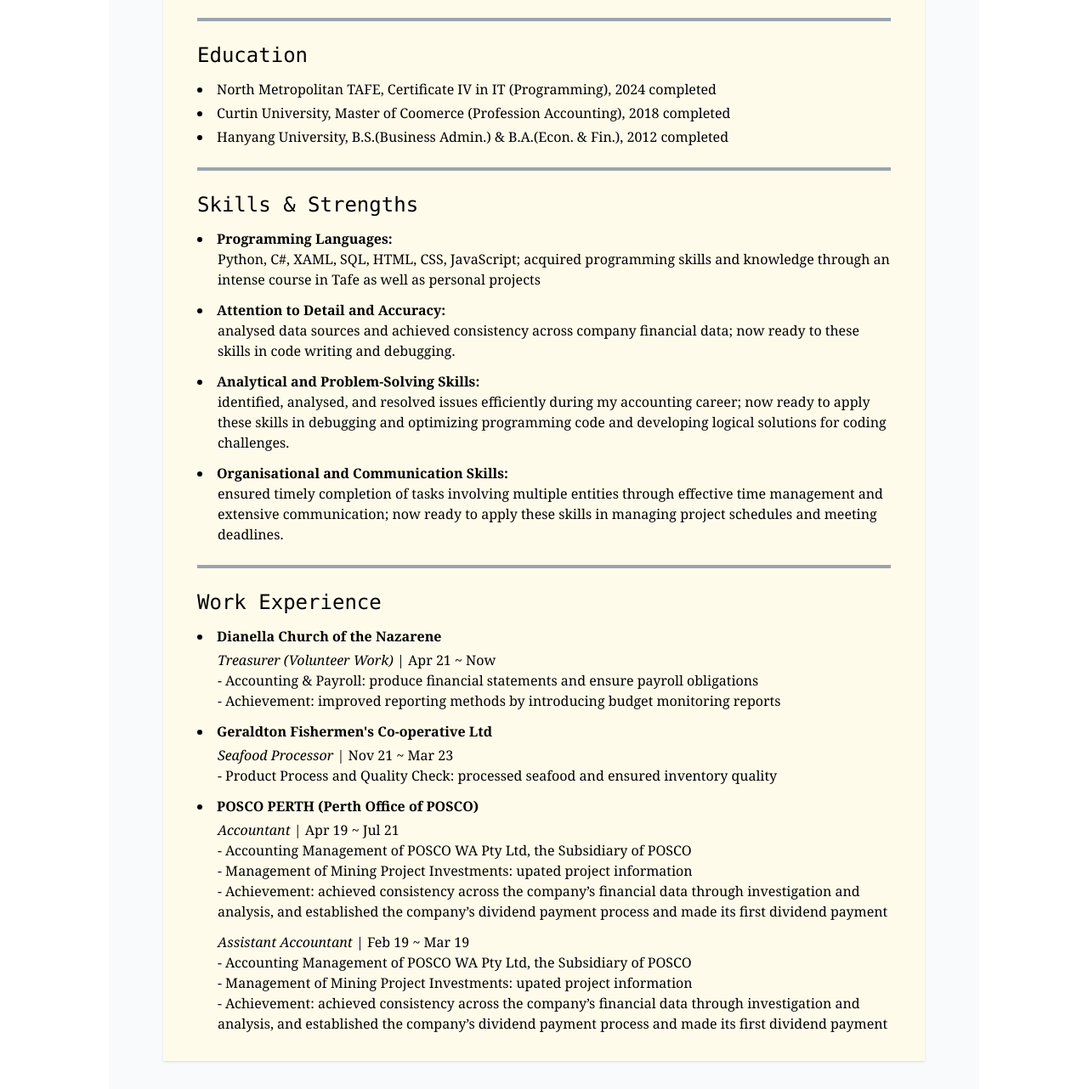
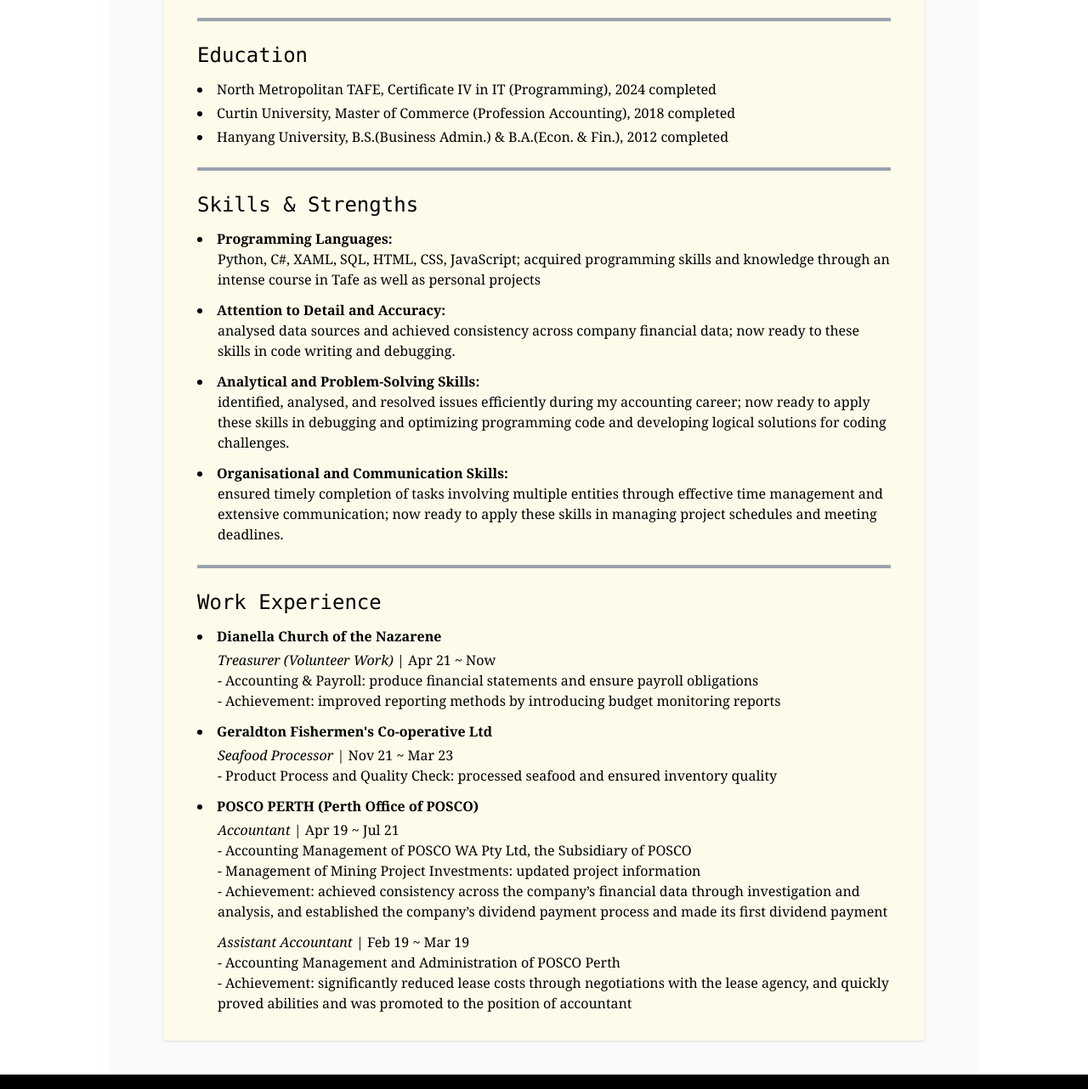
Before and after one commit to kangaroo-eating-carrots/Profile-Website, a website: page resume/resume.html in a window 1280 px wide. Shown: the part 415-1697 px from the top of the page at 85% size. Drawn offline with Linux system fonts and the light colour scheme.

Commit message:
fix: revise resume page incorrections

```diff
--- a/resume/resume.html
+++ b/resume/resume.html
@@ -66,7 +66,7 @@
         <h4 class="font-mono text-2xl mb-3 sub-title">Education</h4>
         <ul class="mt-3 list-inside list-disc font-serif doc-list">
           <li class="mt-1 mb-1">North Metropolitan TAFE, Certificate IV in IT (Programming), 2024 completed</li>
-          <li class="mt-1 mb-1">Curtin University, Master of Coomerce (Profession Accounting), 2018 completed</li>
+          <li class="mt-1 mb-1">Curtin University, Master of Commerce (Profession Accounting), 2018 completed</li>
           <li class="mt-1 mb-1">Hanyang University, B.S.(Business Admin.) & B.A.(Econ. & Fin.), 2012 completed</li>
         </ul>
       </section>
@@ -110,12 +110,11 @@
             POSCO PERTH (Perth Office of POSCO)
             <P class="mt-1 pl-6 font-normal" ><em>Accountant</em> | Apr 19 ~ Jul 21</P>
             <p class="pl-6 font-normal">- Accounting Management of POSCO WA Pty Ltd, the Subsidiary of POSCO</p>
-            <p class="pl-6 font-normal">- Management of Mining Project Investments: upated project information</p>
+            <p class="pl-6 font-normal">- Management of Mining Project Investments: updated project information</p>
             <p class="pl-6 font-normal">- Achievement: achieved consistency across the company’s financial data through investigation and analysis, and established the company’s dividend payment process and made its first dividend payment</p>
             <P class="mt-3 pl-6 font-normal" ><em>Assistant Accountant</em> | Feb 19 ~ Mar 19</P>
-            <p class="pl-6 font-normal">- Accounting Management of POSCO WA Pty Ltd, the Subsidiary of POSCO</p>
-            <p class="pl-6 font-normal">- Management of Mining Project Investments: upated project information</p>
-            <p class="pl-6 font-normal">- Achievement: achieved consistency across the company’s financial data through investigation and analysis, and established the company’s dividend payment process and made its first dividend payment</p>
+            <p class="pl-6 font-normal">- Accounting Management and Administration of POSCO Perth</p>
+            <p class="pl-6 font-normal">- Achievement: significantly reduced lease costs through negotiations with the lease agency, and quickly proved abilities and was promoted to the position of accountant</p>
           </li>
         </ul>
       </section>
```
Also changed, not shown: assets/css/site.css.
